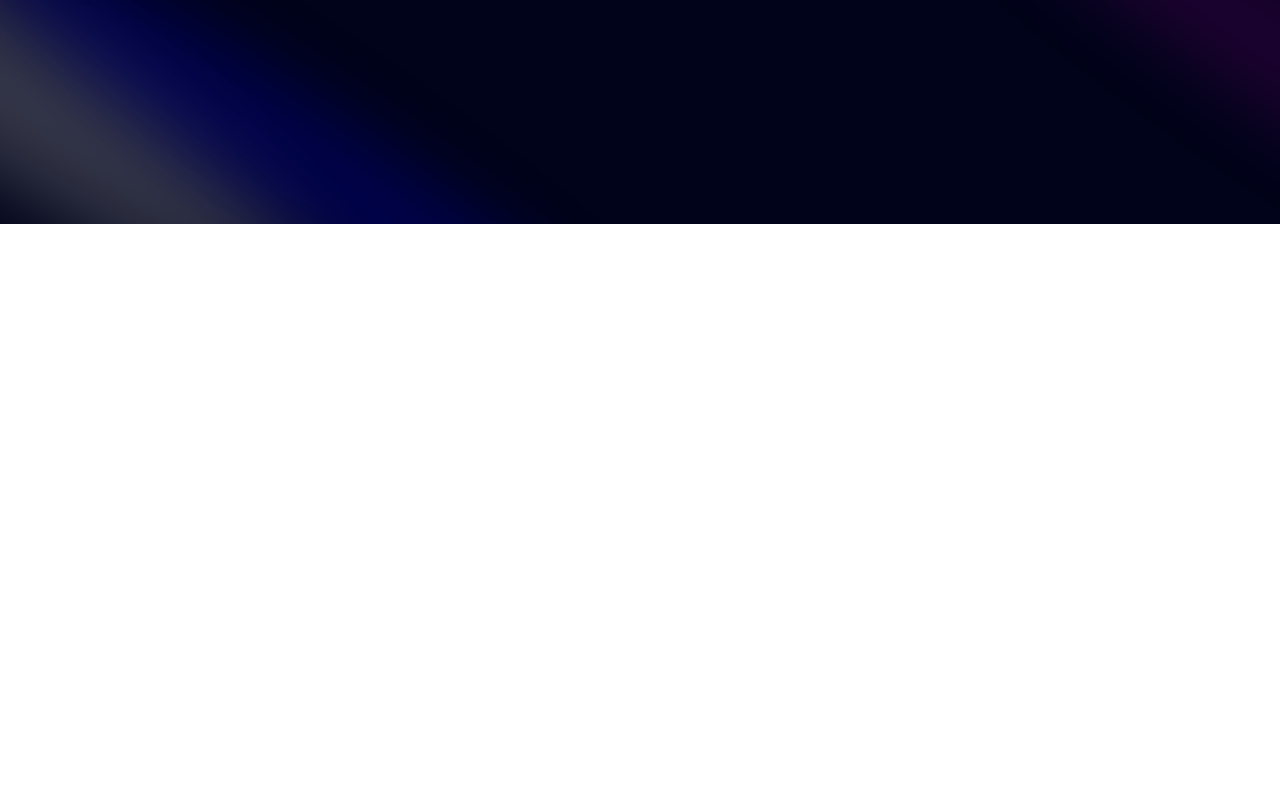
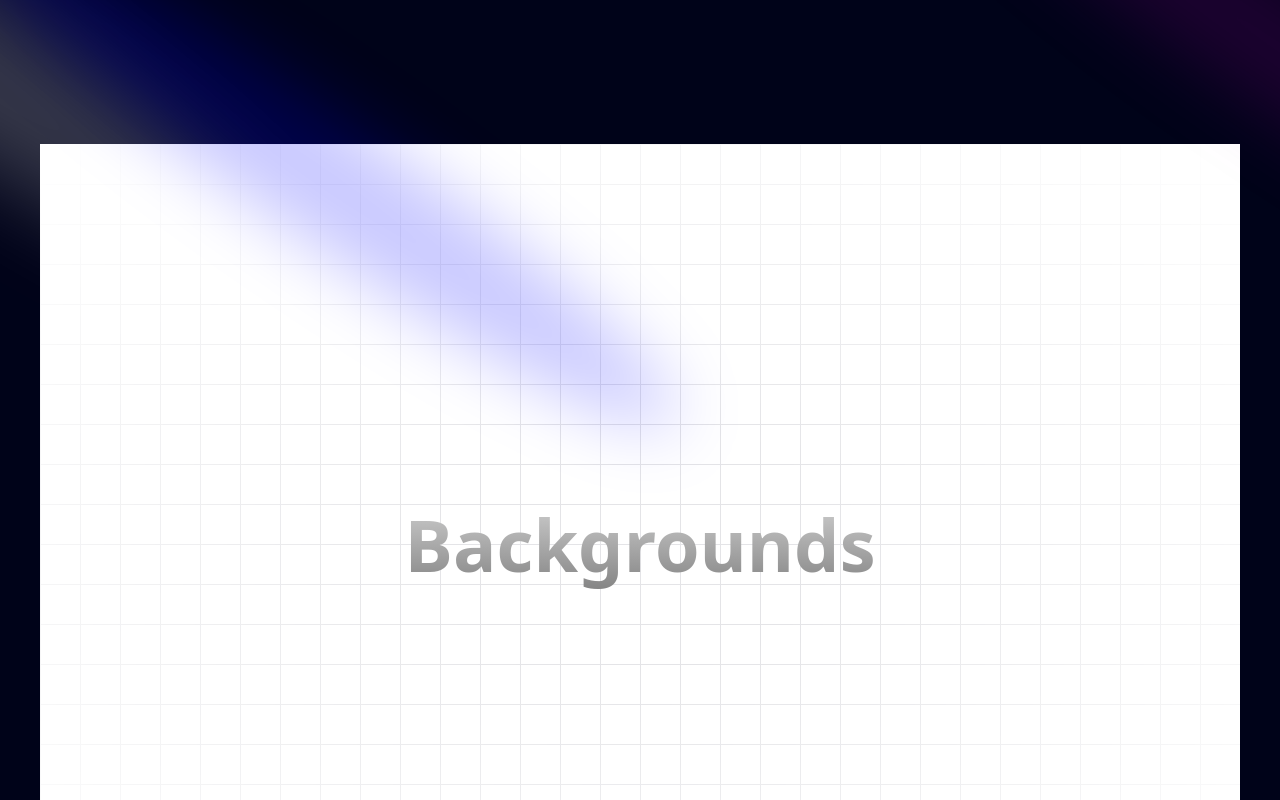
Before and after one commit to brayanriunge/portfolio, a Next.js app: page / in a window 1280 px wide. Shown: the top 800 px of the page. Built offline with nearby package versions, Linux system fonts and the light colour scheme.

Commit message:
adding grid

```diff
--- a/components/Hero.tsx
+++ b/components/Hero.tsx
@@ -1,5 +1,6 @@
 import React from "react";
 import { Spotlight } from "./ui/Spotlight";
+import { cn } from "@/lib/utils";
 
 const Hero = () => {
   return (
@@ -15,6 +16,21 @@ const Hero = () => {
         />
         <Spotlight className="top-28 left-80 h-[80vh] w-[50vw]" fill="blue" />
       </div>
+      <div className="relative flex h-[50rem] w-full items-center justify-center bg-white dark:bg-black">
+        <div
+          className={cn(
+            "absolute inset-0",
+            "[background-size:40px_40px]",
+            "[background-image:linear-gradient(to_right,#e4e4e7_1px,transparent_1px),linear-gradient(to_bottom,#e4e4e7_1px,transparent_1px)]",
+            "dark:[background-image:linear-gradient(to_right,#262626_1px,transparent_1px),linear-gradient(to_bottom,#262626_1px,transparent_1px)]"
+          )}
+        />
+        {/* Radial gradient for the container to give a faded look */}
+        <div className="pointer-events-none absolute inset-0 flex items-center justify-center bg-white [mask-image:radial-gradient(ellipse_at_center,transparent_20%,black)] dark:bg-black"></div>
+        <p className="relative z-20 bg-gradient-to-b from-neutral-200 to-neutral-500 bg-clip-text py-8 text-4xl font-bold text-transparent sm:text-7xl">
+          Backgrounds
+        </p>
+      </div>
     </div>
   );
 };
```
